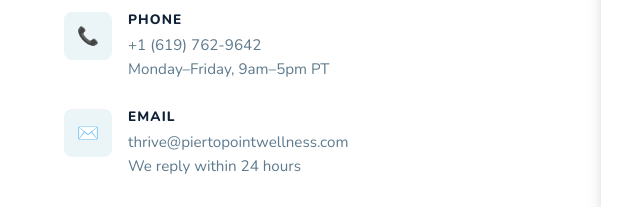
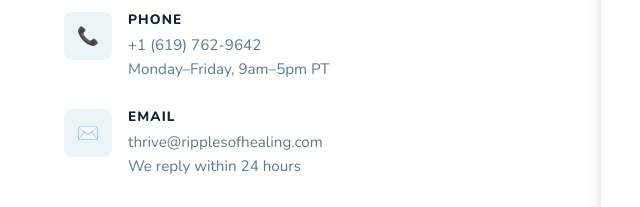
Before and after one commit to ShaeLynam-hash/Ripples-Of-Healing-Site-, a plain HTML site: page contact.html in a window 1280 px wide. Shown: the part 860-1067 px from the top of the page, 0-640 px from the left. Drawn offline with nearby package versions, Linux system fonts and the light colour scheme.

Commit message:
Update contact email to thrive@ripplesofhealing.com

```diff
--- a/contact.html
+++ b/contact.html
@@ -78,7 +78,7 @@
               <div class="contact-info-icon" aria-hidden="true">✉️</div>
               <div class="contact-info-text">
                 <h4>Email</h4>
-                <p><a href="mailto:thrive@piertopointwellness.com" style="color:inherit;">thrive@piertopointwellness.com</a><br>We reply within 24 hours</p>
+                <p><a href="mailto:thrive@ripplesofhealing.com" style="color:inherit;">thrive@ripplesofhealing.com</a><br>We reply within 24 hours</p>
               </div>
             </div>
 
```
